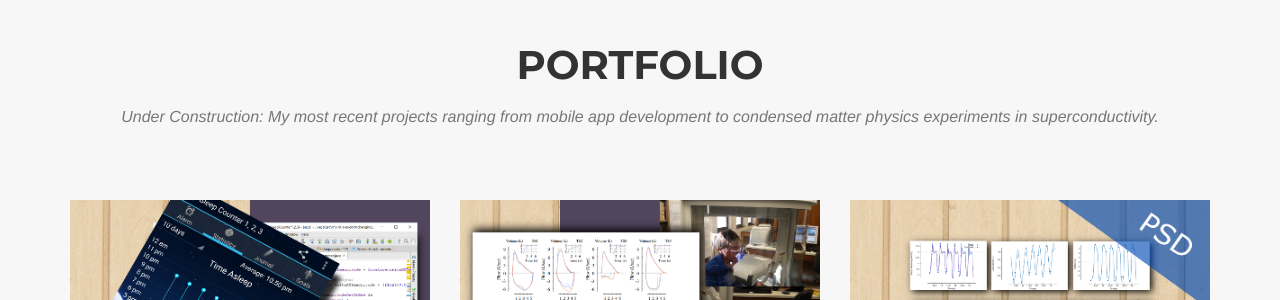
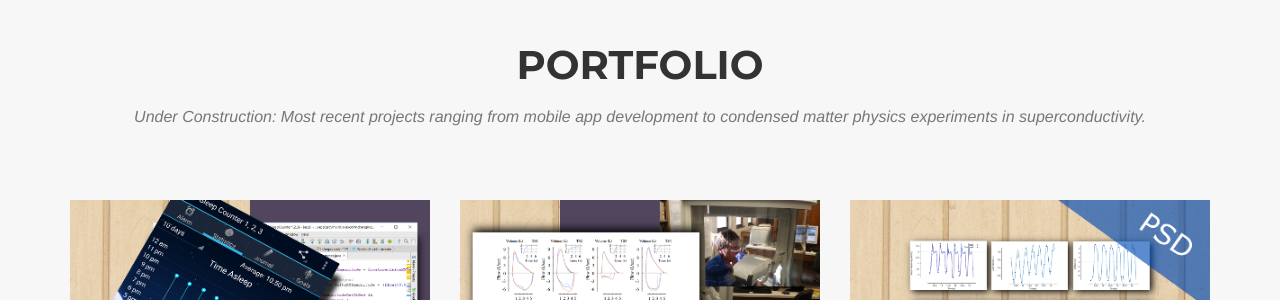
Before and after one commit to LouisDColeman/LouisDColeman.github.io, a Jekyll site: the page built from index.html, in a window 1280 px wide and 900 px high, scrolled down 1852 px. Shown: the part 152-452 px from the top of the window. Built offline with Jekyll 4.4.1, drawn with Linux system fonts in a browser that asks for light colours; some web fonts are replaced.

Commit message:
Minor wording change
Removed my in portfolio grid subheader

```diff
--- a/_includes/portfolio_grid.html
+++ b/_includes/portfolio_grid.html
@@ -4,7 +4,7 @@
             <div class="row">
                 <div class="col-lg-12 text-center">
                     <h2 class="section-heading">Portfolio</h2>
-                    <h3 class="section-subheading text-muted">Under Construction: My most recent projects ranging from mobile app development to condensed matter physics experiments in superconductivity.</h3>
+                    <h3 class="section-subheading text-muted">Under Construction: Most recent projects ranging from mobile app development to condensed matter physics experiments in superconductivity.</h3>
 <!-- TODO: Put all my projects. From my thesis to my superconducting to my AFM projects here.Also break thesis into multiple post. For instance one post for plethysmograph testing. Another post for spirometry testing. Another post for inverse modeling -->
                 </div>
             </div>
```
